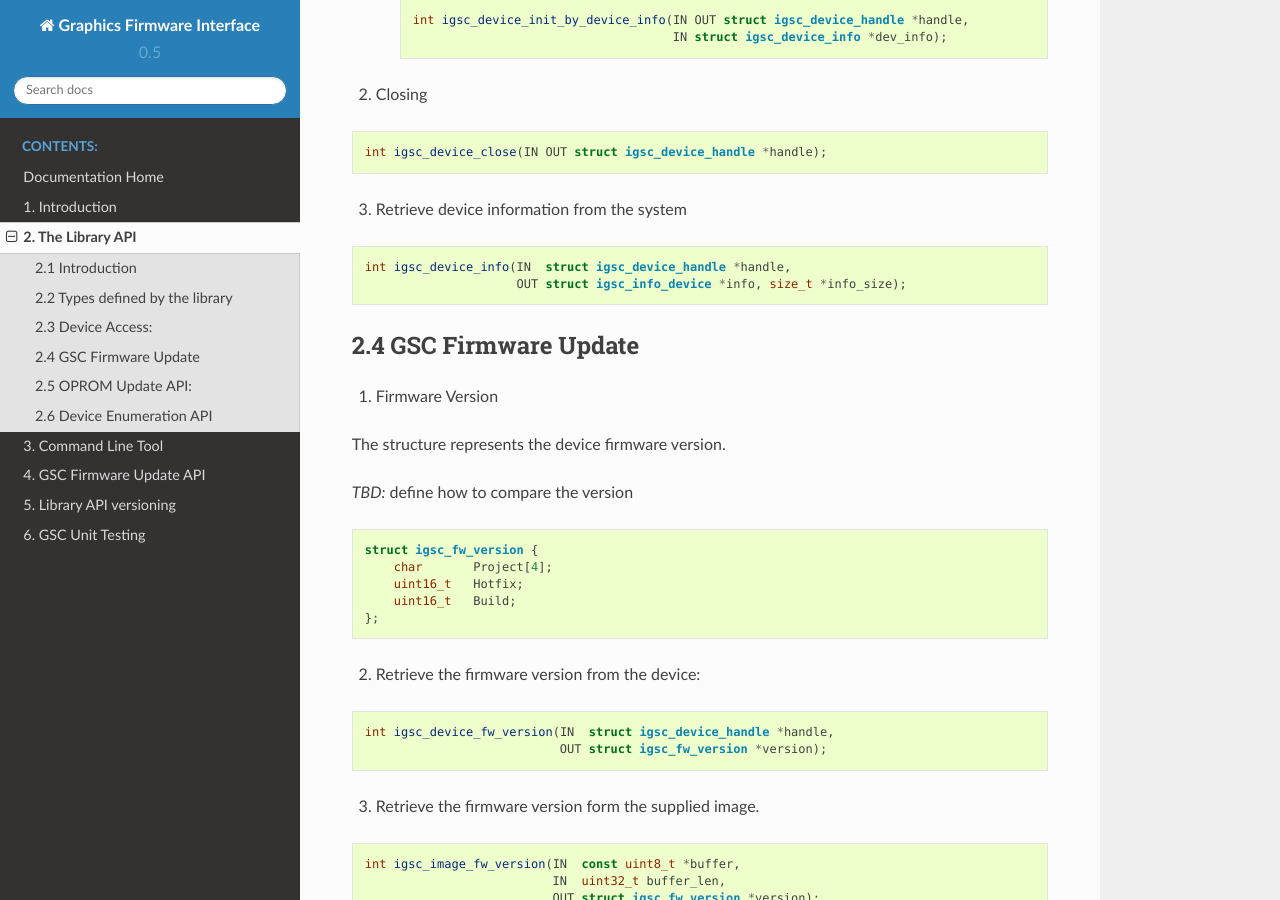
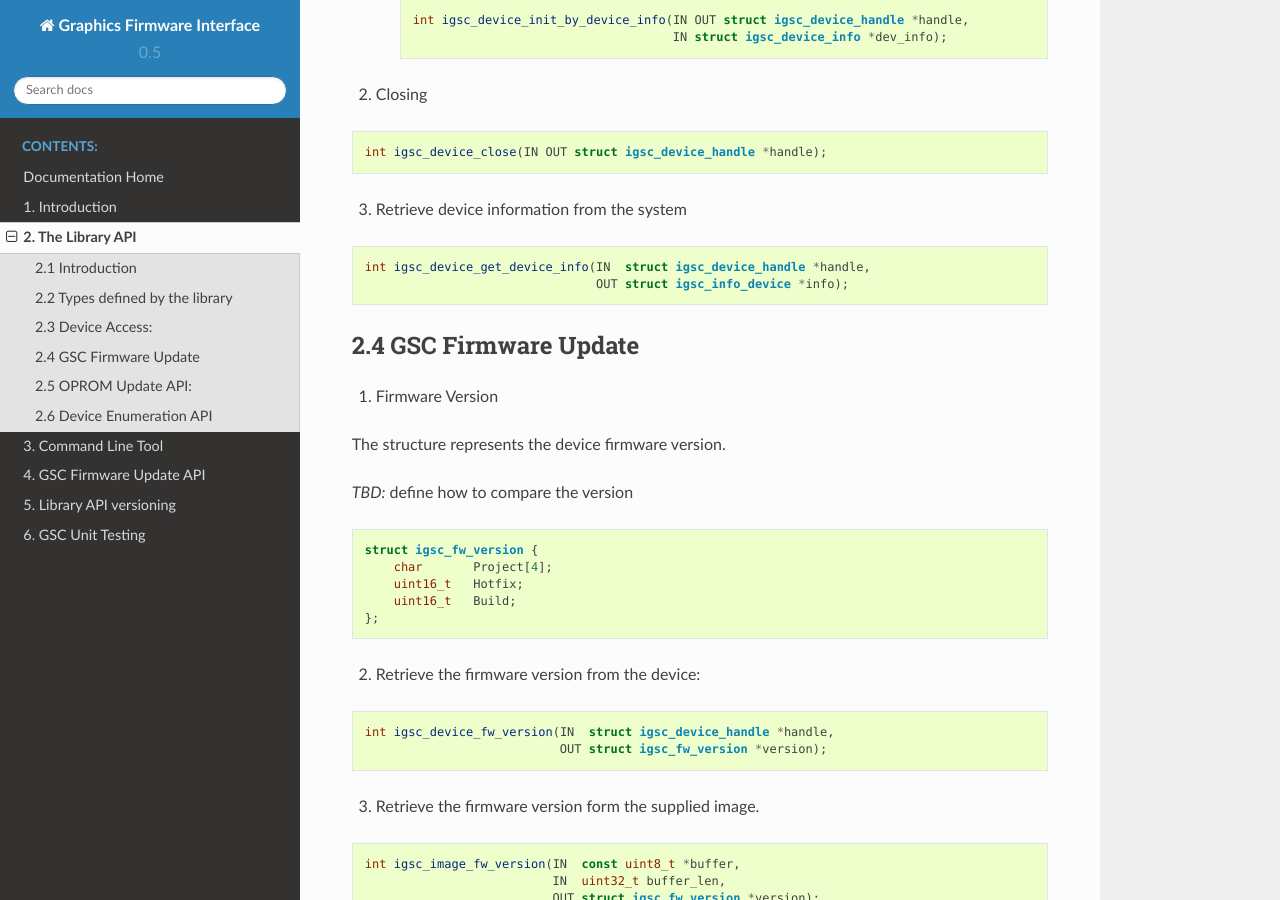
Before and after one commit to intel/igsc, a Sphinx documentation site: the page built from doc/igsc_api.rst, in a window 1280 px wide and 900 px high, scrolled down 2330 px. Built offline with Sphinx 7.4.7 and the Read the Docs theme 2.0.0, drawn with Linux system fonts in a browser that asks for light colours; formulas are drawn with MathJax 3.

Commit message:
igsc: doc: change igsc_device_get_device_info() function
Change API for igsc_device_info() to igsc_device_get_device_info()

Signed-off-by: Tomas Winkler <tomas.winkler@intel.com>

```diff
--- a/doc/igsc_api.rst
+++ b/doc/igsc_api.rst
@@ -140,8 +140,8 @@ image.
 
 .. code-block:: c
 
-    int igsc_device_info(IN  struct igsc_device_handle *handle,
-                         OUT struct igsc_info_device *info, size_t *info_size);
+    int igsc_device_get_device_info(IN  struct igsc_device_handle *handle,
+                                    OUT struct igsc_info_device *info);
 
 2.4 GSC Firmware Update
 ~~~~~~~~~~~~~~~~~~~~~~~~
```
